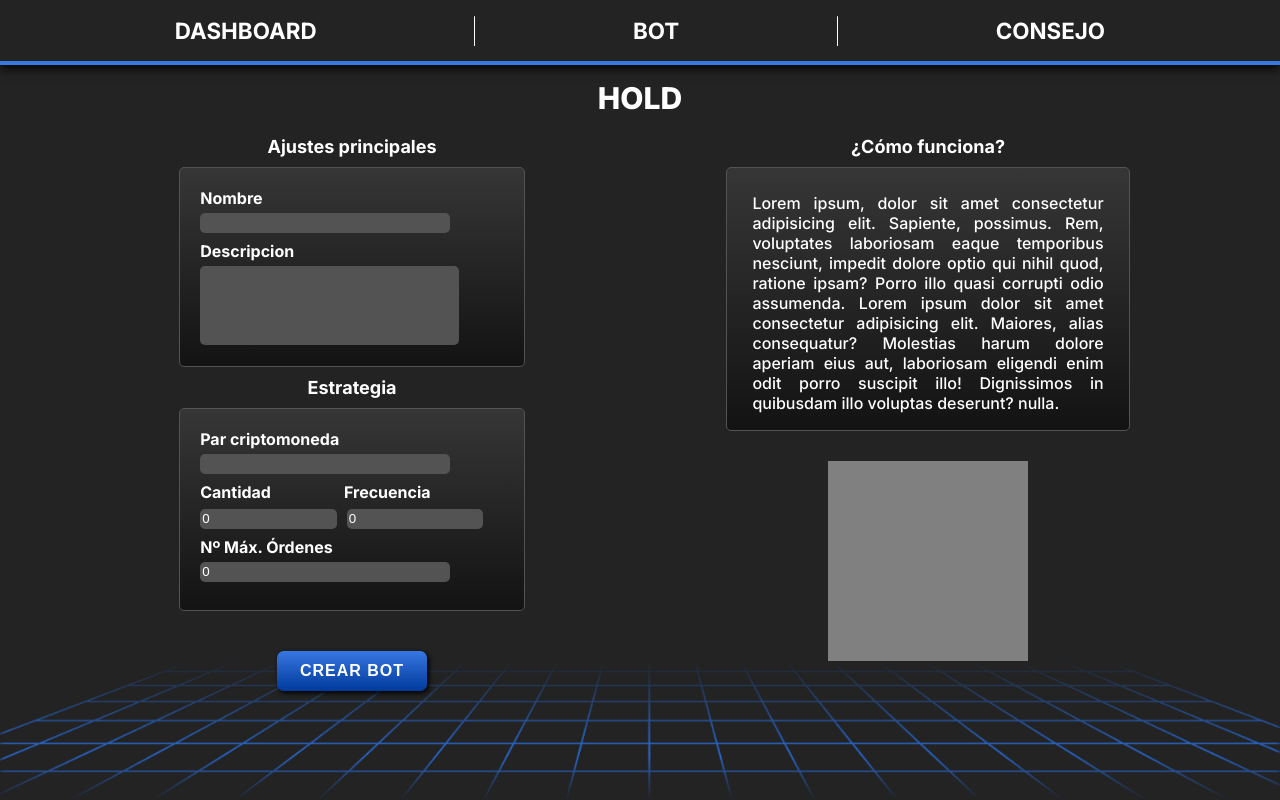
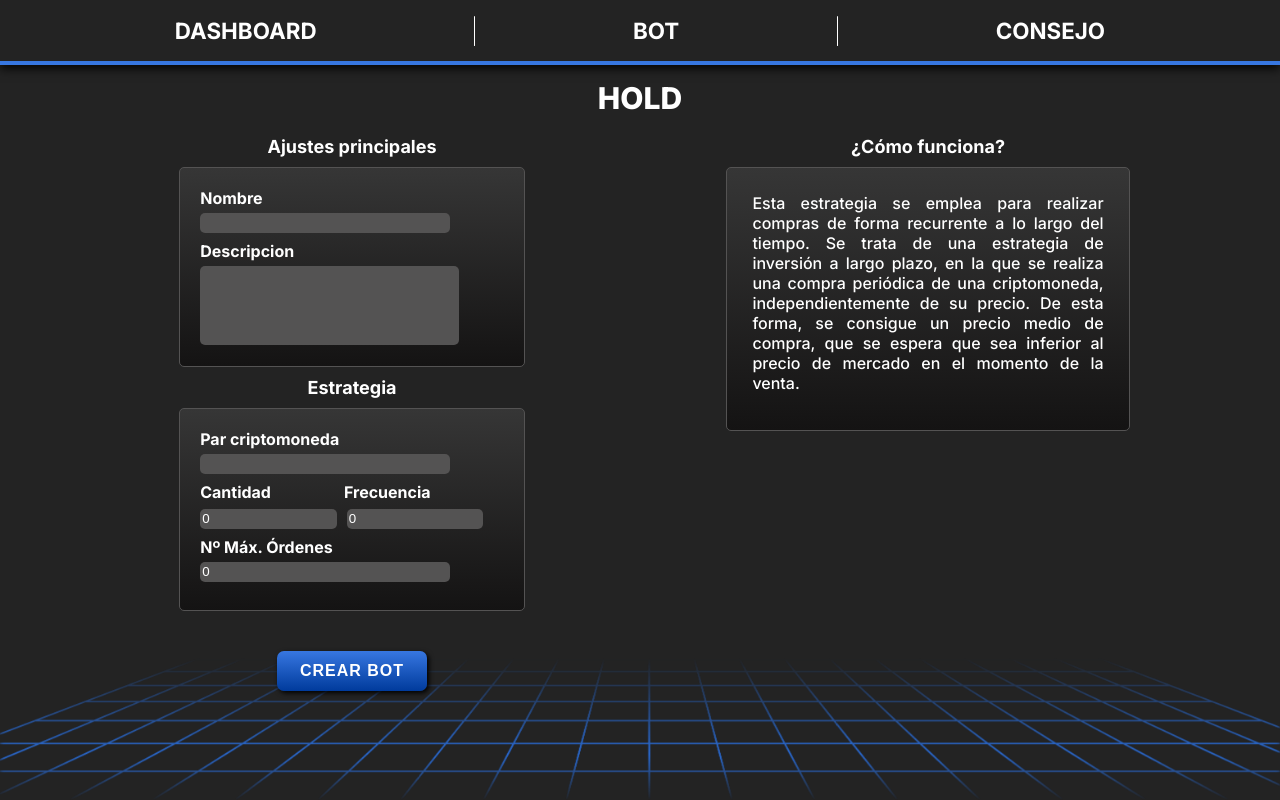
Before and after one commit to mgg709/BotFront, a Vue app in the folder bot/: page /bot/hold in a window 1280 px wide. Built offline with nearby package versions, Linux system fonts and the light colour scheme.

Commit message:
desccriptions

```diff
--- a/bot/src/views/BotHoldView.vue
+++ b/bot/src/views/BotHoldView.vue
@@ -98,17 +98,8 @@ const createBot = async () => {
         <div class="function-bothold">
           <p>¿Cómo funciona?</p>
           <div class="function-description-hold">
-            Lorem ipsum, dolor sit amet consectetur adipisicing elit. Sapiente,
-            possimus. Rem, voluptates laboriosam eaque temporibus nesciunt,
-            impedit dolore optio qui nihil quod, ratione ipsam? Porro illo quasi
-            corrupti odio assumenda. Lorem ipsum dolor sit amet consectetur
-            adipisicing elit. Maiores, alias consequatur? Molestias harum dolore
-            aperiam eius aut, laboriosam eligendi enim odit porro suscipit illo!
-            Dignissimos in quibusdam illo voluptas deserunt? nulla.
+            Esta estrategia se emplea para realizar compras de forma recurrente a lo largo del tiempo. Se trata de una estrategia de inversión a largo plazo, en la que se realiza una compra periódica de una criptomoneda, independientemente de su precio. De esta forma, se consigue un precio medio de compra, que se espera que sea inferior al precio de mercado en el momento de la venta.
           </div>
-        </div>
-        <div class="image-bothold">
-          <img src="" alt="" />
         </div>
       </section>
     </div>
--- a/bot/src/views/BotIndicatorsView.vue
+++ b/bot/src/views/BotIndicatorsView.vue
@@ -58,7 +58,7 @@ const createBot = async () => {
           <div class="guide-left-botict">
             <p>¿Cómo funciona?</p>
             <div class="guide-container-botict">
-              Este tipo de bot utiliza una estrategia DCA, es decir, Dollar Cost Averaging. DCA implica dividir la cantidad de dinero a invertir en un número de compras, lo que permite aprovechar las fluctuaciones del mercado para adquirir más activos cuando los precios son bajos y menos activos cuando los precios son altos. Esta estrategia busca promediar el costo de adquisición a lo largo del tiempo, en lugar de intentar predecir los movimientos del mercado. De esta forma, la volatilidad de la inversión se reduce.
+              Esta estrategia emplea indicadores de mercado para determinar la dirección del precio y así abrir una posición de compra o venta. Es una estrategia a corto plazo y el indicador que se emplea son las Bandas de Bollinger. El bot se encargará de enviar una señal, pero será el usuario el que deberá determinar si efectuar la compra o no. El objetivo de esta estrategia es que cuando el precio toque la banda inferior, posteriormente tienda a subir. Por el contrario, cuando el precio toque la banda superior, posteriormente tienda a bajar.
             </div>
           </div>
         </div>
```
